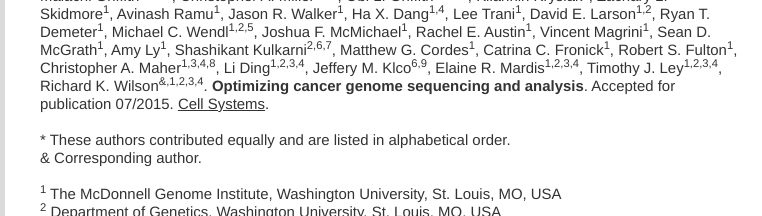
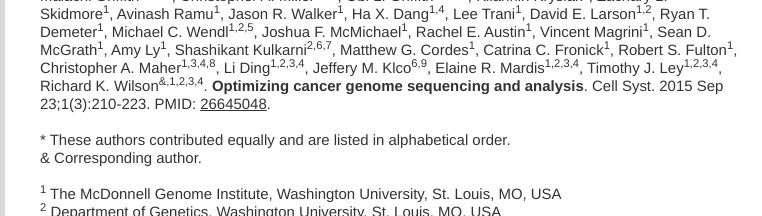
Before and after one commit to griffithlab/aml31, a plain HTML site: page citation.html in a window 1280 px wide. Shown: the part 178-394 px from the top of the page, 205-967 px from the left. Drawn offline with Linux system fonts and the light colour scheme; a web font is replaced by a local one.

Commit message:
update citation

```diff
--- a/citation.html
+++ b/citation.html
@@ -53,7 +53,7 @@
             <h2 class="heading">Citation</h2>
             <div class="content">
 
-Malachi Griffith<sup>*,1,2,3</sup>, Christopher A. Miller<sup>*,1,4</sup>, Obi L. Griffith<sup>1,2,3,4</sup>, Kilannin Krysiak<sup>1</sup>, Zachary L. Skidmore<sup>1</sup>, Avinash Ramu<sup>1</sup>, Jason R. Walker<sup>1</sup>, Ha X. Dang<sup>1,4</sup>, Lee Trani<sup>1</sup>, David E. Larson<sup>1,2</sup>, Ryan T. Demeter<sup>1</sup>, Michael C. Wendl<sup>1,2,5</sup>, Joshua F. McMichael<sup>1</sup>, Rachel E. Austin<sup>1</sup>, Vincent Magrini<sup>1</sup>, Sean D. McGrath<sup>1</sup>, Amy Ly<sup>1</sup>, Shashikant Kulkarni<sup>2,6,7</sup>, Matthew G. Cordes<sup>1</sup>, Catrina C. Fronick<sup>1</sup>, Robert S. Fulton<sup>1</sup>, Christopher A. Maher<sup>1,3,4,8</sup>, Li Ding<sup>1,2,3,4</sup>, Jeffery M. Klco<sup>6,9</sup>, Elaine R. Mardis<sup>1,2,3,4</sup>, Timothy J. Ley<sup>1,2,3,4</sup>, Richard K. Wilson<sup>&,1,2,3,4</sup>. <b>Optimizing cancer genome sequencing and analysis</b>. Accepted for publication 07/2015.  <a href="http://www.cell.com/cell-systems/home">Cell Systems</a>.<br><br>
+Malachi Griffith<sup>*,1,2,3</sup>, Christopher A. Miller<sup>*,1,4</sup>, Obi L. Griffith<sup>1,2,3,4</sup>, Kilannin Krysiak<sup>1</sup>, Zachary L. Skidmore<sup>1</sup>, Avinash Ramu<sup>1</sup>, Jason R. Walker<sup>1</sup>, Ha X. Dang<sup>1,4</sup>, Lee Trani<sup>1</sup>, David E. Larson<sup>1,2</sup>, Ryan T. Demeter<sup>1</sup>, Michael C. Wendl<sup>1,2,5</sup>, Joshua F. McMichael<sup>1</sup>, Rachel E. Austin<sup>1</sup>, Vincent Magrini<sup>1</sup>, Sean D. McGrath<sup>1</sup>, Amy Ly<sup>1</sup>, Shashikant Kulkarni<sup>2,6,7</sup>, Matthew G. Cordes<sup>1</sup>, Catrina C. Fronick<sup>1</sup>, Robert S. Fulton<sup>1</sup>, Christopher A. Maher<sup>1,3,4,8</sup>, Li Ding<sup>1,2,3,4</sup>, Jeffery M. Klco<sup>6,9</sup>, Elaine R. Mardis<sup>1,2,3,4</sup>, Timothy J. Ley<sup>1,2,3,4</sup>, Richard K. Wilson<sup>&,1,2,3,4</sup>. <b>Optimizing cancer genome sequencing and analysis</b>. Cell Syst. 2015 Sep 23;1(3):210-223. PMID: <a href="https://www.ncbi.nlm.nih.gov/pubmed/26645048">26645048</a>.<br><br>
 
 * These authors contributed equally and are listed in alphabetical order.<br>
 & Corresponding author.<br><br>
```
